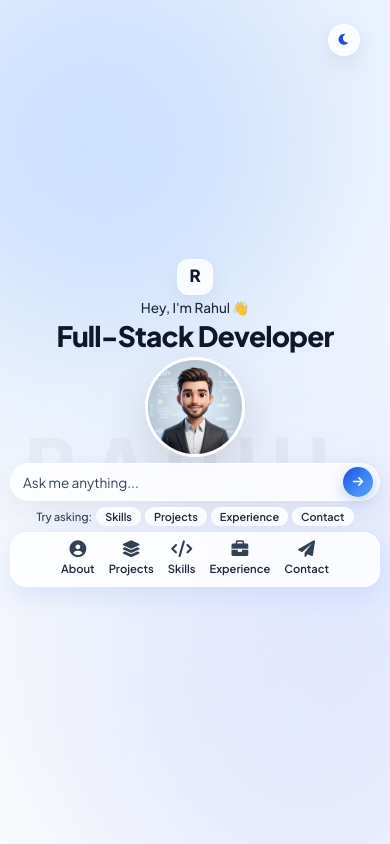
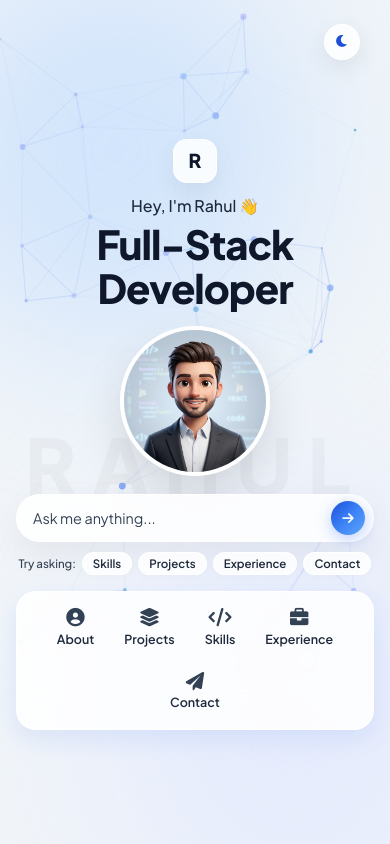
Before and after one commit to RahulSharma128/Rahulsharma128.github.io, a plain HTML site: page index.html in a window 390 px wide. Drawn offline with nearby package versions, Linux system fonts and the light colour scheme.

Commit message:
fix: Restore original spacious Screen 2 Hero layout proportions and make hero section background transparent for particles.js

```diff
--- a/styles.css
+++ b/styles.css
@@ -1457,30 +1457,24 @@ section {
 /* ==========================================================================
    STITCH SCREEN 2 (DEFAULT HERO HOME) LAYOUT STYLES
    ========================================================================== */
-/* Body Home View Lock Rule */
+/* Body Home View Rule */
 body.home-view-active {
-    height: 100vh !important;
-    height: 100dvh !important;
-    max-height: 100vh !important;
-    overflow: hidden !important;
-    position: fixed;
-    width: 100%;
+    overflow-x: hidden;
 }
 
 .hero-stitch-screen2 {
-    height: 100vh;
-    height: 100dvh;
-    max-height: 100vh;
+    min-height: 100vh;
     display: flex;
     flex-direction: column;
     align-items: center;
-    justify-content: space-between;
+    justify-content: center;
     position: relative;
-    padding: 30px 20px 20px 20px;
-    background: var(--bg-hero-gradient);
+    padding: 80px 20px 50px 20px;
+    background: transparent !important;
     overflow: hidden;
     text-align: center;
     box-sizing: border-box;
+    z-index: 2;
 }
 
 .bg-watermark {
@@ -1511,24 +1505,23 @@ body.home-view-active {
     justify-content: center;
     max-width: 800px;
     width: 100%;
-    height: 100%;
 }
 
 .brand-logo-badge {
-    width: 46px;
-    height: 46px;
+    width: 52px;
+    height: 52px;
     background: var(--pill-bg);
     backdrop-filter: blur(16px);
-    border-radius: 16px;
+    border-radius: 18px;
     display: flex;
     align-items: center;
     justify-content: center;
     box-shadow: 0 10px 25px rgba(0, 0, 0, 0.06);
     border: 1px solid var(--pill-border);
     font-weight: 800;
-    font-size: 1.35rem;
+    font-size: 1.5rem;
     color: var(--text-primary);
-    margin-bottom: 10px;
+    margin-bottom: 18px;
     transition: transform 0.3s ease;
     cursor: pointer;
 }
@@ -1538,29 +1531,29 @@ body.home-view-active {
 }
 
 .greeting-tag {
-    font-size: 1.1rem;
+    font-size: 1.25rem;
     color: var(--text-secondary);
     font-weight: 500;
-    margin-bottom: 4px;
+    margin-bottom: 8px;
 }
 
 .screen2-headline {
-    font-size: 3.2rem;
+    font-size: 3.8rem;
     font-weight: 800;
     color: var(--text-primary);
-    margin: 0 0 16px 0;
-    letter-spacing: -1.5px;
+    margin: 0 0 28px 0;
+    letter-spacing: -1.8px;
     line-height: 1.1;
 }
 
 .avatar-memoji-container {
-    width: 170px;
-    height: 170px;
+    width: 210px;
+    height: 210px;
     border-radius: 50%;
     overflow: hidden;
     box-shadow: 0 20px 45px rgba(0, 0, 0, 0.12);
     border: 4px solid var(--pill-border);
-    margin-bottom: 16px;
+    margin-bottom: 28px;
     transition: transform 0.35s cubic-bezier(0.34, 1.56, 0.64, 1), box-shadow 0.35s ease;
     background: linear-gradient(180deg, rgba(241, 245, 249, 0.8) 0%, rgba(226, 232, 240, 0.8) 100%);
     flex-shrink: 0;
@@ -1579,16 +1572,16 @@ body.home-view-active {
 
 .ai-search-box {
     width: 100%;
-    max-width: 480px;
+    max-width: 500px;
     background: var(--pill-bg);
     backdrop-filter: blur(20px);
     border: 1px solid var(--pill-border);
     border-radius: 50px;
-    padding: 6px 8px 6px 20px;
+    padding: 8px 12px 8px 24px;
     display: flex;
     align-items: center;
     box-shadow: 0 12px 35px rgba(0, 0, 0, 0.06);
-    margin-bottom: 10px;
+    margin-bottom: 14px;
     transition: box-shadow 0.25s, border-color 0.25s, transform 0.25s;
 }
 
@@ -1603,7 +1596,7 @@ body.home-view-active {
     background: transparent;
     outline: none;
     width: 100%;
-    font-size: 0.95rem;
+    font-size: 1.05rem;
     color: var(--text-primary);
     font-family: inherit;
 }
@@ -1613,8 +1606,8 @@ body.home-view-active {
 }
 
 .ai-search-btn {
-    width: 36px;
-    height: 36px;
+    width: 42px;
+    height: 42px;
     background: var(--accent-gradient);
     color: #ffffff;
     border: none;
@@ -1623,7 +1616,7 @@ body.home-view-active {
     display: flex;
     align-items: center;
     justify-content: center;
-    font-size: 0.88rem;
+    font-size: 1rem;
     transition: background 0.2s, transform 0.2s;
     flex-shrink: 0;
     box-shadow: 0 4px 15px rgba(37, 99, 235, 0.3);
@@ -1639,12 +1632,12 @@ body.home-view-active {
     align-items: center;
     justify-content: center;
     gap: 8px;
-    margin-bottom: 20px;
+    margin-bottom: 28px;
     flex-wrap: wrap;
 }
 
 .prompt-label {
-    font-size: 0.78rem;
+    font-size: 0.8rem;
     color: var(--text-muted);
     font-weight: 500;
 }
@@ -1653,9 +1646,9 @@ body.home-view-active {
     background: var(--pill-bg);
     border: 1px solid var(--pill-border);
     color: var(--text-secondary);
-    padding: 3px 12px;
+    padding: 4px 14px;
     border-radius: 12px;
-    font-size: 0.75rem;
+    font-size: 0.78rem;
     font-weight: 600;
     cursor: pointer;
     transition: all 0.2s ease;
@@ -1679,9 +1672,9 @@ body.home-view-active {
     border: 1px solid var(--pill-border);
     box-shadow: var(--pill-shadow);
     border-radius: 24px;
-    padding: 8px 16px;
-    display: flex;
-    gap: 10px;
+    padding: 10px 20px;
+    display: flex;
+    gap: 14px;
     justify-content: center;
 }
 
@@ -1692,17 +1685,17 @@ body.home-view-active {
     justify-content: center;
     text-decoration: none;
     color: var(--text-secondary);
-    padding: 8px 16px;
+    padding: 10px 20px;
     border-radius: 16px;
     transition: all 0.25s ease;
-    font-size: 0.82rem;
+    font-size: 0.85rem;
     font-weight: 600;
-    gap: 4px;
-    min-width: 64px;
+    gap: 6px;
+    min-width: 70px;
 }
 
 .dock-item i {
-    font-size: 1.25rem;
+    font-size: 1.35rem;
     color: var(--text-muted);
     transition: color 0.25s, transform 0.25s;
 }
@@ -1809,97 +1802,95 @@ body.home-view-active {
 
 @media (max-width: 768px) {
     .hero-stitch-screen2 {
-        padding: 12px 10px 10px 10px;
-        height: 100vh;
-        height: 100dvh;
-        max-height: 100vh;
-        overflow: hidden;
+        padding: 60px 16px 35px 16px;
+        min-height: 100vh;
+        height: auto;
     }
 
     .hero-top-controls {
-        top: 8px;
-        right: 10px;
+        top: 14px;
+        right: 16px;
     }
 
     .hero-theme-toggle {
-        width: 32px;
-        height: 32px;
-        font-size: 0.78rem;
-    }
-
-    .brand-logo-badge {
         width: 36px;
         height: 36px;
-        font-size: 1.05rem;
-        margin-bottom: 2px;
+        font-size: 0.85rem;
+    }
+
+    .brand-logo-badge {
+        width: 44px;
+        height: 44px;
+        font-size: 1.2rem;
+        margin-bottom: 10px;
+        border-radius: 14px;
+    }
+
+    .greeting-tag {
+        font-size: 1rem;
+        margin-bottom: 4px;
+    }
+
+    .screen2-headline {
+        font-size: 2.5rem;
+        margin: 0 0 16px 0;
+        letter-spacing: -1px;
+    }
+
+    .avatar-memoji-container {
+        width: 150px;
+        height: 150px;
+        margin-bottom: 18px;
+        border-width: 4px;
+    }
+
+    .ai-search-box {
+        margin-bottom: 10px;
+        padding: 6px 8px 6px 16px;
+    }
+
+    .ai-search-box input {
+        font-size: 0.9rem;
+    }
+
+    .ai-search-btn {
+        width: 34px;
+        height: 34px;
+        font-size: 0.82rem;
+    }
+
+    .ai-suggestions-prompt {
+        margin-bottom: 16px;
+        gap: 6px;
+    }
+
+    .prompt-label {
+        font-size: 0.72rem;
+    }
+
+    .prompt-pill {
+        padding: 3px 10px;
+        font-size: 0.72rem;
+    }
+
+    .bottom-dock-nav {
+        gap: 6px;
+        padding: 8px 12px;
+        border-radius: 20px;
+        flex-wrap: wrap;
+        justify-content: center;
+    }
+
+    .dock-item {
+        padding: 8px 12px;
+        min-width: auto;
+        font-size: 0.78rem;
         border-radius: 12px;
-    }
-
-    .greeting-tag {
-        font-size: 0.85rem;
-        margin-bottom: 2px;
-    }
-
-    .screen2-headline {
-        font-size: 1.75rem;
-        margin: 0 0 6px 0;
-        letter-spacing: -0.8px;
-    }
-
-    .avatar-memoji-container {
-        width: 100px;
-        height: 100px;
-        margin-bottom: 6px;
-        border-width: 3px;
-    }
-
-    .ai-search-box {
-        margin-bottom: 6px;
-        padding: 3px 6px 3px 12px;
-    }
-
-    .ai-search-box input {
-        font-size: 0.85rem;
-    }
-
-    .ai-search-btn {
-        width: 30px;
-        height: 30px;
-        font-size: 0.75rem;
-    }
-
-    .ai-suggestions-prompt {
-        margin-bottom: 6px;
-        gap: 4px;
-    }
-
-    .prompt-label {
-        font-size: 0.7rem;
-    }
-
-    .prompt-pill {
-        padding: 2px 8px;
-        font-size: 0.68rem;
-    }
-
-    .bottom-dock-nav {
-        gap: 2px;
-        padding: 4px 6px;
-        border-radius: 16px;
-        width: 100%;
-        max-width: 100%;
-    }
-
-    .dock-item {
-        padding: 4px 6px;
-        min-width: auto;
-        font-size: 0.7rem;
-        border-radius: 10px;
-        gap: 2px;
+        gap: 3px;
     }
 
     .dock-item i {
-        font-size: 1.05rem;
+        font-size: 1.15rem;
     }
 }
 
```
Also changed, not shown: knowledge/faq.md (added, +32 -0 lines), knowledge/persona.md (added, +18 -0 lines), knowledge/projects.md (added, +45 -0 lines), knowledge/resume.md (added, +44 -0 lines), knowledge/skills.md (added, +36 -0 lines).
